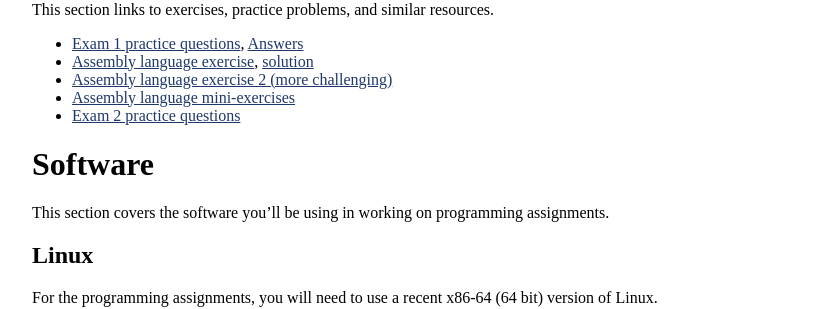
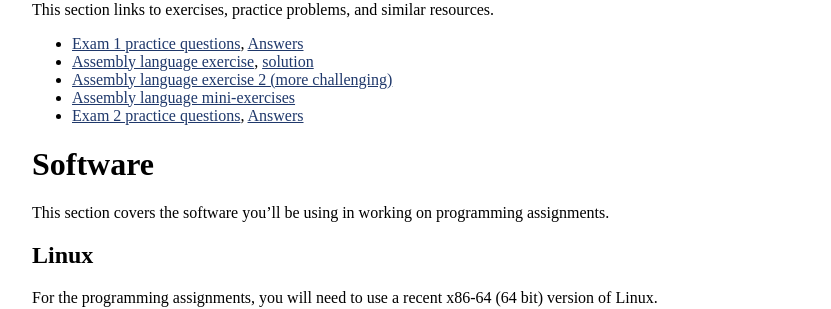
Before and after one commit to jhucsf/fall2020, a Jekyll site: the page built from resources.md, in a window 1280 px wide. Shown: the part 620-929 px from the top of the page, without its empty margins (224-1055 px from the left). Built offline with Jekyll 4.4.1, drawn with Linux system fonts in a browser that asks for light colours.

Commit message:
link to exam 2 review question solutions

```diff
--- a/resources.md
+++ b/resources.md
@@ -29,7 +29,7 @@ This section links to exercises, practice problems, and similar resources.
 * [Assembly language exercise](exercise/assembly.html), [solution](exercise/asmExerciseSoln.zip)
 * [Assembly language exercise 2 (more challenging)](exercise/assembly2.html)
 * [Assembly language mini-exercises](exercise/assemblyMini.html)
-* [Exam 2 practice questions](resources/exam2review.html)
+* [Exam 2 practice questions](resources/exam2review.html), [Answers](resources/exam2review-solutions.html)
 
 # Software
 
```
Also changed, not shown: index.md (+1 -0 lines).
